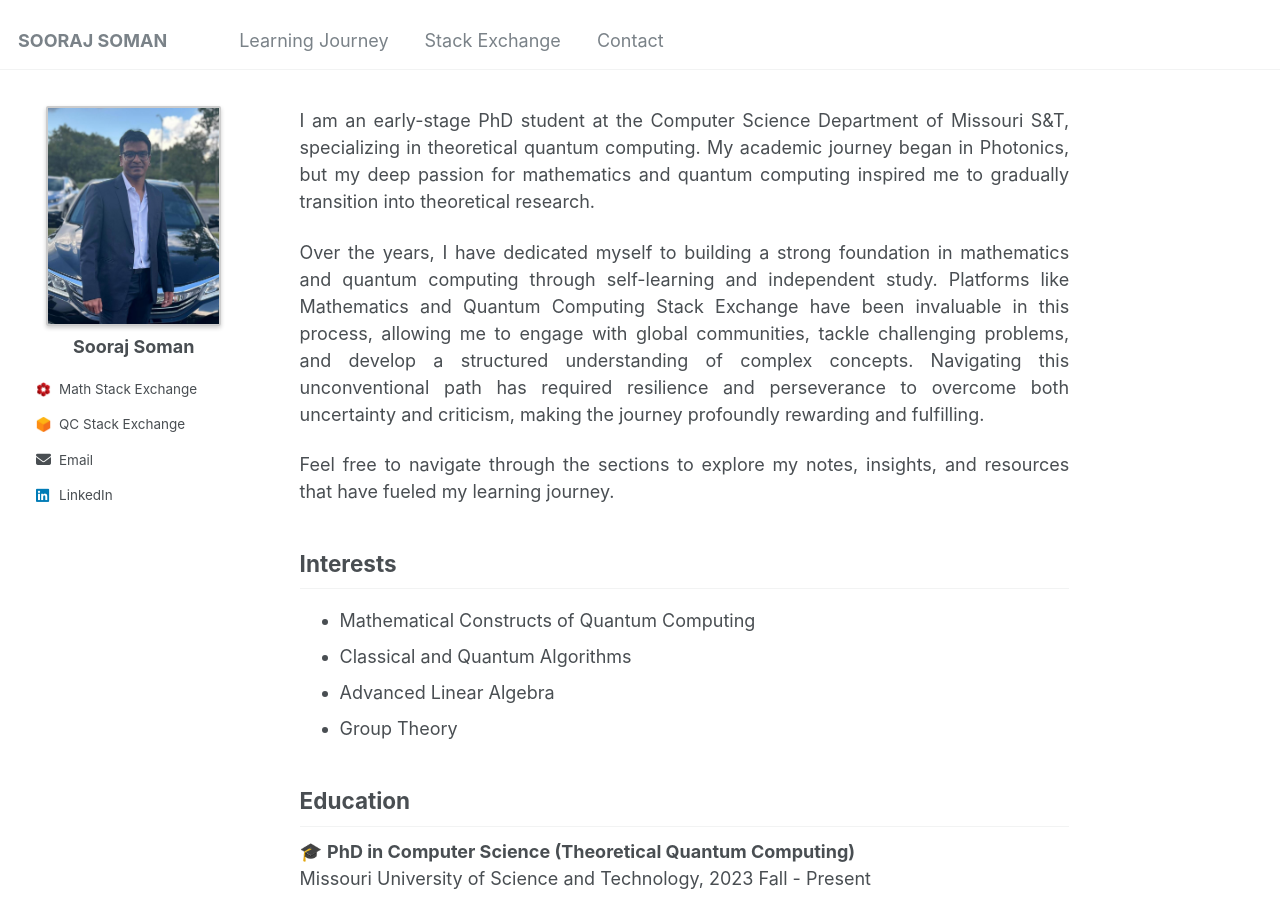
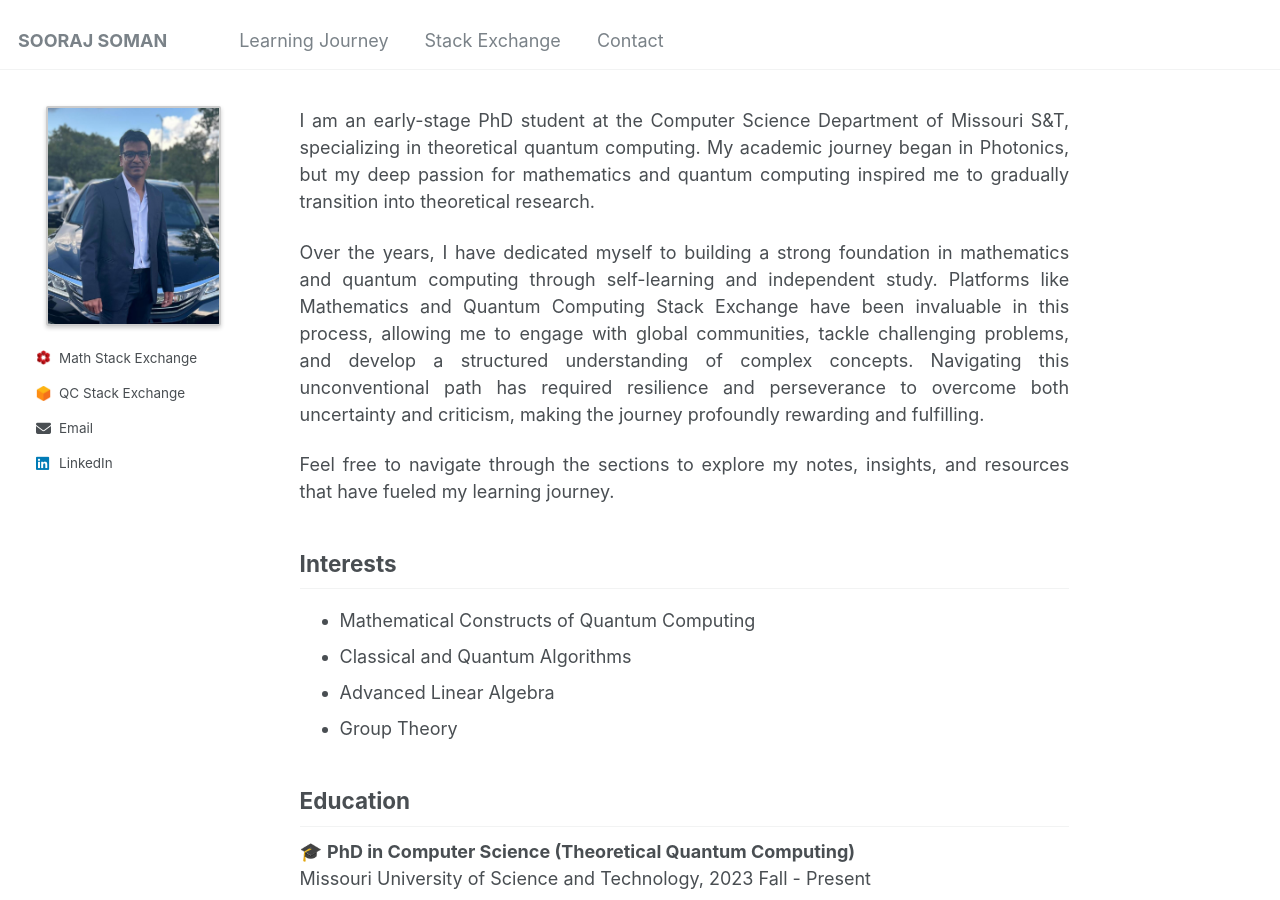
Before and after one commit to soorajss1729/soorajss1729.github.io, a Jekyll site: the page built from _pages/about.md, in a window 1280 px wide and 900 px high. Built offline with Jekyll 4.4.1, drawn with Linux system fonts in a browser that asks for light colours.

Commit message:
Update _config.yml

```diff
--- a/_config.yml
+++ b/_config.yml
@@ -25,7 +25,7 @@ author:
   # Biographic information
 
   avatar           : https://soorajss1729.github.io/images/profile.png
-  name             : "Sooraj Soman"
+  name             : #"Sooraj Soman"
   pronouns         : # example: "she/her"
   bio              : ""
 
```
